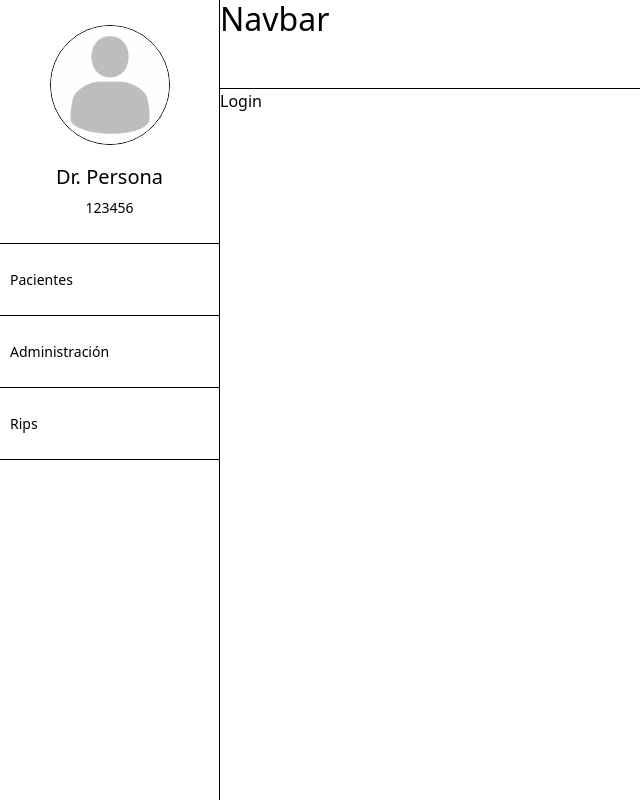
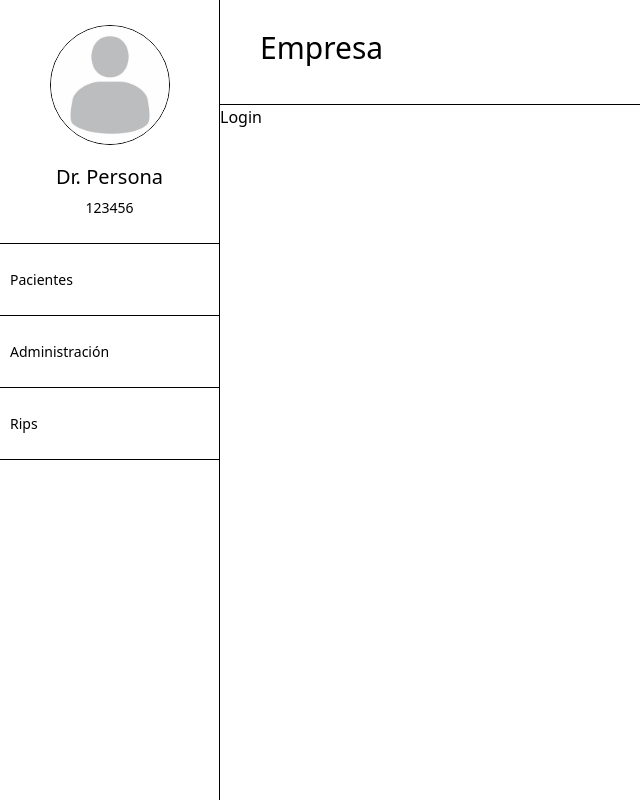
Before and after one commit to msebasv/frontend-saori, a React (Create React App) app: page / in a window 1280 px wide. Shown: the whole page, without its empty margins (0-640 px from the left). Built offline with nearby package versions, Linux system fonts and the light colour scheme.

Commit message:
Add navbar title

```diff
--- a/src/Layout/index.js
+++ b/src/Layout/index.js
@@ -13,7 +13,7 @@ const Layout = () => {
       </aside>
       <div className="container-nav-section">
         <header className="header-navbar">
-          <h2>Navbar</h2>
+          <h5>Empresa</h5>
         </header>
         <section className="section-content">
           <Outlet />
--- a/src/Layout/index.scss
+++ b/src/Layout/index.scss
@@ -19,8 +19,13 @@
 
     .header-navbar {
       width: 100%;
-      height: 100px;
       border-bottom: 1px solid $black-color;
+      padding: 30px 40px;
+
+      h5 {
+        font-weight: 400;
+        font-size: 30px;
+      }
     }
 
     .section-content {
```
